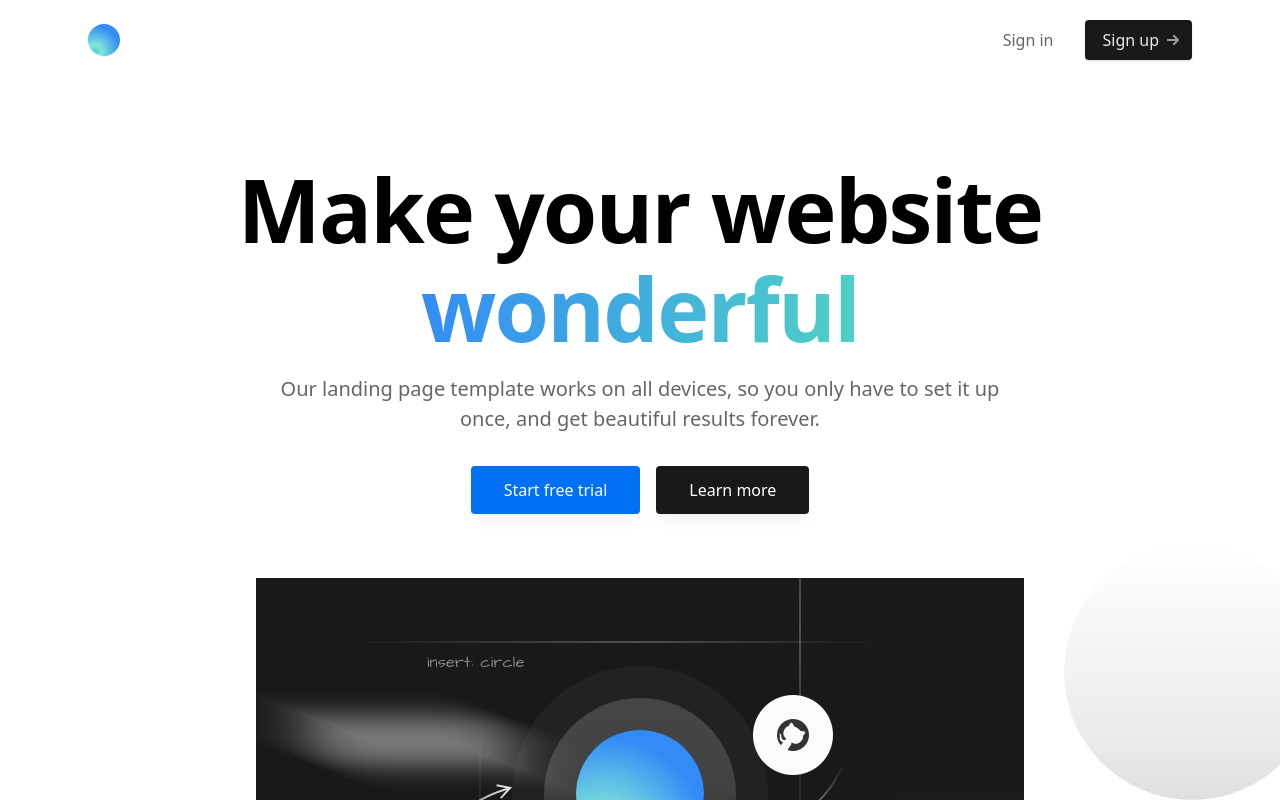
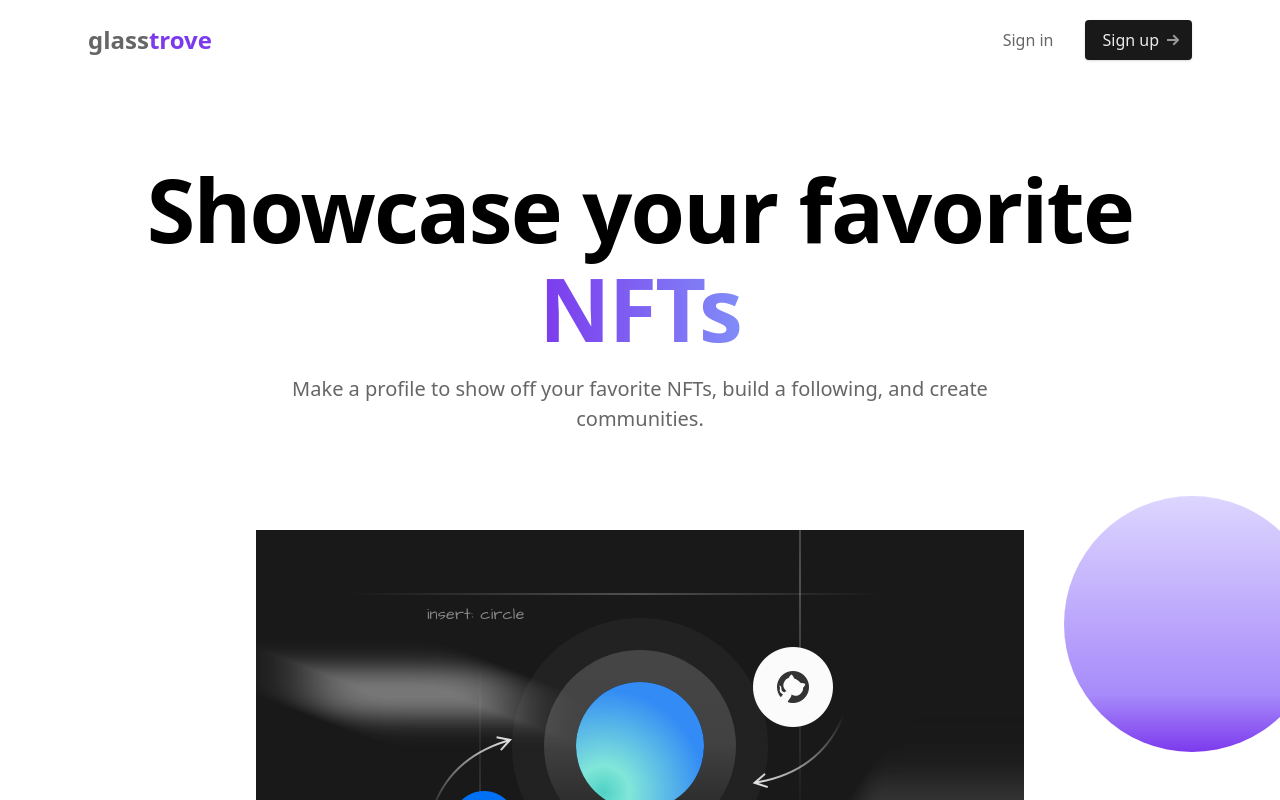
Before and after one commit to andyl25/glasstrove, a Next.js app in the folder web/: page / in a window 1280 px wide. Shown: the top 800 px of the page. Built offline with nearby package versions, Linux system fonts and the light colour scheme.

Commit message:
basic color changes

```diff
--- a/web/partials/Header.js
+++ b/web/partials/Header.js
@@ -25,35 +25,20 @@ function Header() {
           {/* Site branding */}
           <div className="flex-shrink-0 mr-4">
             {/* Logo */}
-            <Link href="/" className="block" aria-label="Cruip">
-              <svg
-                className="w-8 h-8"
-                viewBox="0 0 32 32"
-                xmlns="http://www.w3.org/2000/svg"
-              >
-                <defs>
-                  <radialGradient
-                    cx="21.152%"
-                    cy="86.063%"
-                    fx="21.152%"
-                    fy="86.063%"
-                    r="79.941%"
-                    id="header-logo"
-                  >
-                    <stop stopColor="#4FD1C5" offset="0%" />
-                    <stop stopColor="#81E6D9" offset="25.871%" />
-                    <stop stopColor="#338CF5" offset="100%" />
-                  </radialGradient>
-                </defs>
-                <rect
-                  width="32"
-                  height="32"
-                  rx="16"
-                  fill="url(#header-logo)"
-                  fillRule="nonzero"
-                />
-              </svg>
-            </Link>
+            <nav className="flex flex-grow">
+            <ul className="flex flex-grow justify-end flex-wrap items-center">
+              <li>
+                <Link href="/signin">
+                  <a>
+                    <a className="font-semibold text-gray-600 text-2xl items-center hover:text-gray-900 transition duration-150 ease-in-out">glass</a>
+                    <a className="font-semibold text-purple-600 text-2xl items-center hover:text-gray-900 transition duration-150 ease-in-out">trove</a>
+                  </a>
+
+                </Link>
+              </li>
+            </ul>
+          </nav>
+
           </div>
 
           {/* Site navigation */}
--- a/web/partials/HeroHome.js
+++ b/web/partials/HeroHome.js
@@ -14,9 +14,9 @@ function HeroHome() {
         <svg width="1360" height="578" viewBox="0 0 1360 578" xmlns="http://www.w3.org/2000/svg">
           <defs>
             <linearGradient x1="50%" y1="0%" x2="50%" y2="100%" id="illustration-01">
-              <stop stopColor="#FFF" offset="0%" />
-              <stop stopColor="#EAEAEA" offset="77.402%" />
-              <stop stopColor="#DFDFDF" offset="100%" />
+              <stop stopColor="#DDD6FE" offset="0%" />
+              <stop stopColor="#A78BFA" offset="77.402%" />
+              <stop stopColor="#7C3AED" offset="100%" />
             </linearGradient>
           </defs>
           <g fill="url(#illustration-01)" fillRule="evenodd">
@@ -33,17 +33,17 @@ function HeroHome() {
 
           {/* Section header */}
           <div className="text-center pb-12 md:pb-16">
-            <h1 className="text-5xl md:text-6xl font-extrabold leading-tighter tracking-tighter mb-4" data-aos="zoom-y-out">Make your website <span className="bg-clip-text text-transparent bg-gradient-to-r from-blue-500 to-teal-400">wonderful</span></h1>
+            <h1 className="text-5xl md:text-6xl font-extrabold leading-tighter tracking-tighter mb-4" data-aos="zoom-y-out">Showcase your favorite <span className="bg-clip-text text-transparent bg-gradient-to-r from-purple-600 to-indigo-400">NFTs</span></h1>
             <div className="max-w-3xl mx-auto">
-              <p className="text-xl text-gray-600 mb-8" data-aos="zoom-y-out" data-aos-delay="150">Our landing page template works on all devices, so you only have to set it up once, and get beautiful results forever.</p>
-              <div className="max-w-xs mx-auto sm:max-w-none sm:flex sm:justify-center" data-aos="zoom-y-out" data-aos-delay="300">
+              <p className="text-xl text-gray-600 mb-8" data-aos="zoom-y-out" data-aos-delay="150">Make a profile to show off your favorite NFTs, build a following, and create communities.</p>
+              {/* <div className="max-w-xs mx-auto sm:max-w-none sm:flex sm:justify-center" data-aos="zoom-y-out" data-aos-delay="300">
                 <div>
-                  <a className="btn text-white bg-blue-600 hover:bg-blue-700 w-full mb-4 sm:w-auto sm:mb-0" href="#0">Start free trial</a>
+                  <a className="btn text-white bg-purple-600 hover:bg-purple-700 w-full mb-4 sm:w-auto sm:mb-0" href="#0">Start free trial</a>
                 </div>
                 <div>
                   <a className="btn text-white bg-gray-900 hover:bg-gray-800 w-full sm:w-auto sm:ml-4" href="#0">Learn more</a>
                 </div>
-              </div>
+              </div> */}
             </div>
           </div>
 
```
